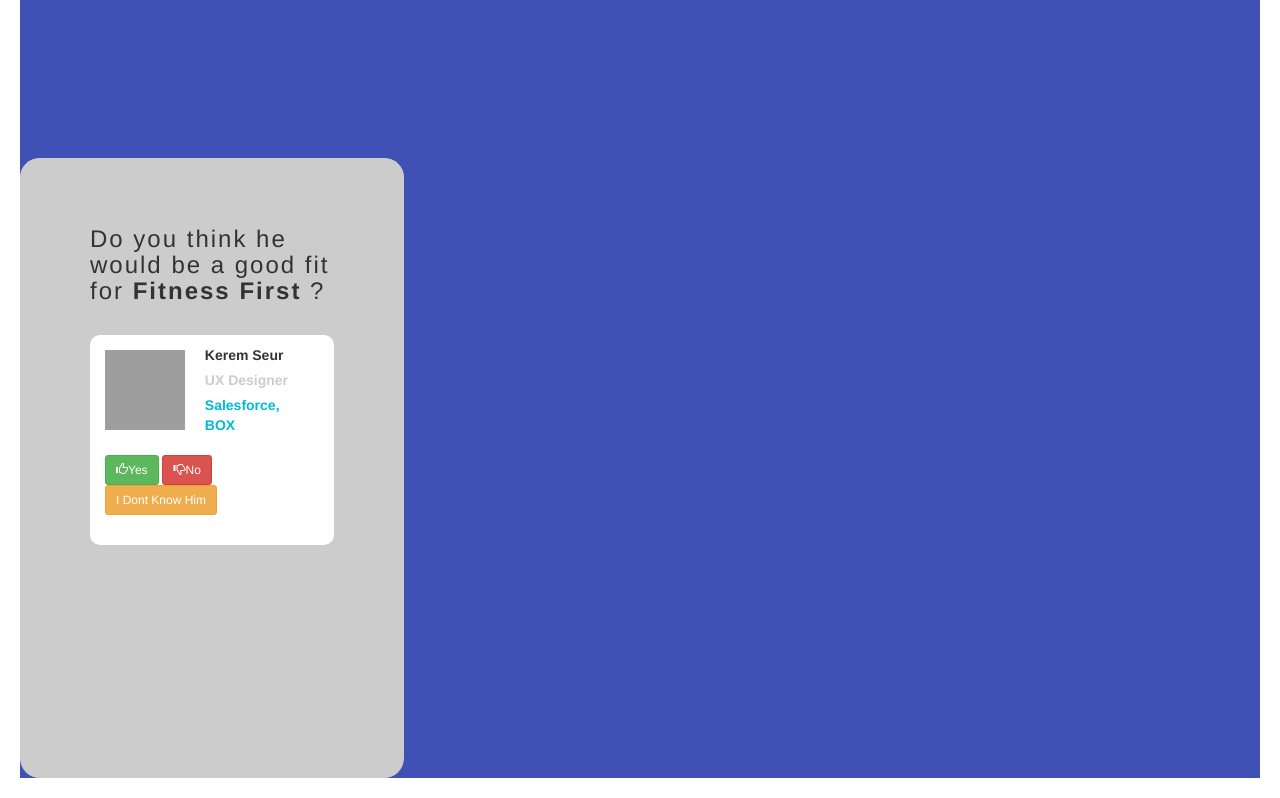
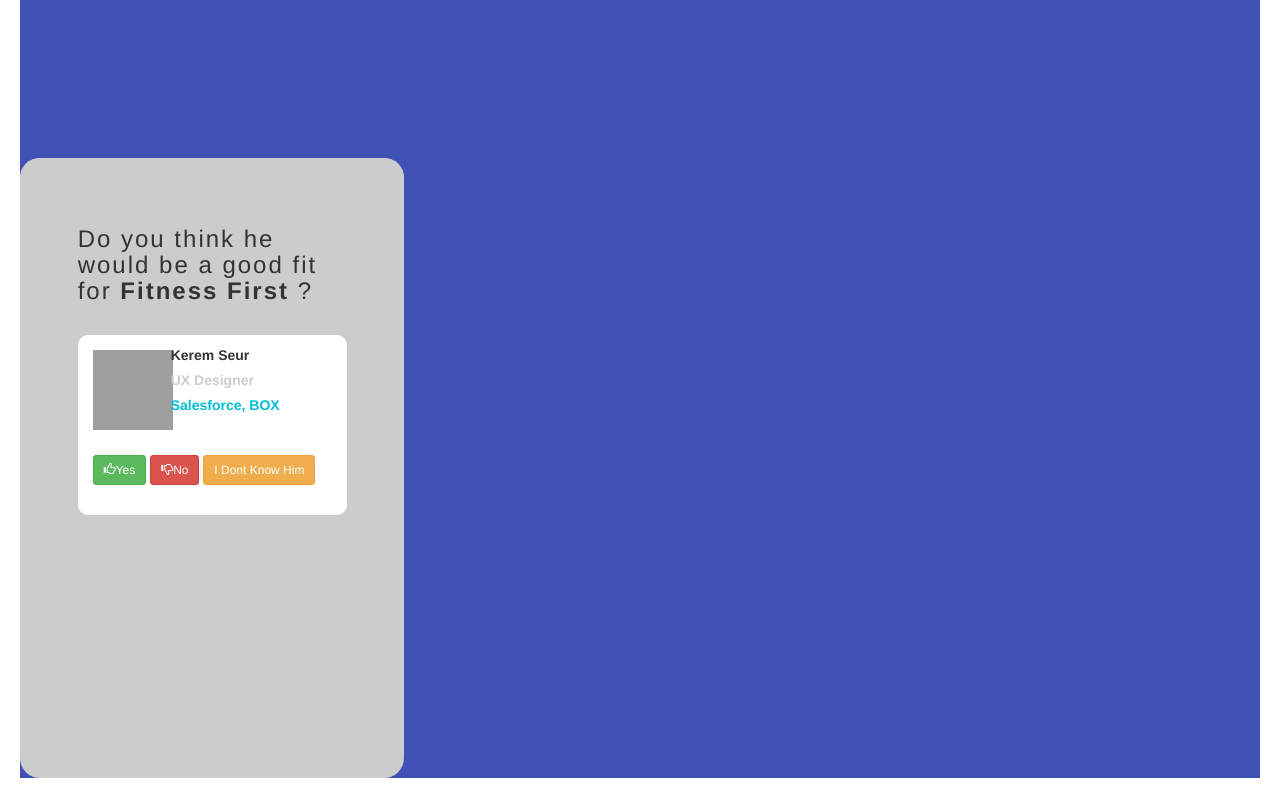
Before and after one commit to vxb1766/Proxima, a plain HTML site: page index.html in a window 1280 px wide. Shown: the part 736-1534 px from the top of the page. Drawn offline with Linux system fonts and the light colour scheme; grey boxes are pictures that could not be loaded.

Commit message:
version 1.1
Added Bootstrap changes

```diff
--- a/css/index.css
+++ b/css/index.css
@@ -26,7 +26,17 @@ body{
 	padding-left: 0px;
 	padding-right: 0px;
 }
+.col{
+	padding: 0px;
+}
+.col-md-12{
+		padding-left: 0px;
+	padding-right: 0px;
+}
 
+.holder .col-xs-12 .col-md-3 .desktopContainer{
+	margin-left:115px;
+}
 .container .desktopContainer{
 	color: white;
 	position: relative;
@@ -119,8 +129,8 @@ body{
 	border-radius: 20px;
 	background-color: #ccc;
 	clear : both;
-	padding-left: 70px;
-	padding-right: 70px;
+	padding-left: 15%;
+	padding-right: 15%;
 }
 
 .mobileContainer .jumbotron h3{
--- a/index.html
+++ b/index.html
@@ -12,8 +12,8 @@
 
 
 	<div class="container"><!-- Start Of Main Div Container -->
-		<div class="row">
-			<div class="desktopContainer"><!-- Start Of DesktopContainer Div Container -->
+		<div class="row col col-md-12 holder">
+			<div class="col col-xs-12 col col-md-3 desktopContainer"><!-- Start Of DesktopContainer Div Container -->
 
 				<!-- Start Of DesktopContainer Header-->
 				<div class="desktopHeader">
@@ -60,7 +60,7 @@
 
 
 			<!-- Start of Mobile Container -->
-			<div class="mobileContainer">
+			<div class="col col-xs-12 col col-md-2 mobileContainer">
 				<!-- Start of Jumbotron -->
 				<div class="jumbotron">
 					<h3>Do you think he would be a good fit for <strong>Fitness First</strong> ?</h3>
@@ -71,16 +71,16 @@
 						<div class="row">
 
 							<!-- Start of cardImage -->
-							<div class="cardImage col-md-3">
+							<div class="cardImage col col-md-3">
 								<img src="http://api.randomuser.me/portraits/men/52.jpg" alt="Scott Stevens" class="regtangular" />
 							</div>
 							<!-- end of cardImage -->
 
 							<!-- Start of cardDetails -->
-							<div class="cardDetails col-md-8">
-								<div class="row col-md-6"><label class="blackText">Kerem Seur</label></div>
-								<div class="row col-md-6"><label class="greyText">UX Designer</label></div>
-								<div class="row col-md-6"><label class="blueText">Salesforce, BOX</label></div>
+							<div class="cardDetails col col-md-8">
+								<div class="row col col-md-6"><label class="blackText">Kerem Seur</label></div>
+								<div class="row col col-md-6"><label class="greyText">UX Designer</label></div>
+								<div class="row col col-md-6"><label class="blueText">Salesforce, BOX</label></div>
 							</div>
 							<!-- End of cardDetails -->
 						</div>
```
Also changed, not shown: Output.png (added).
